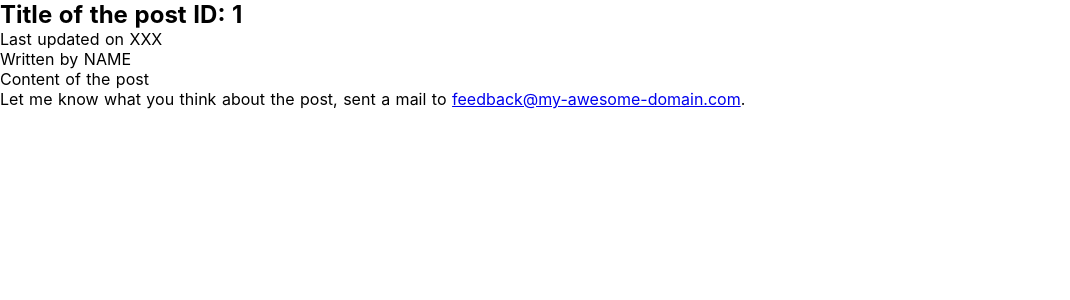
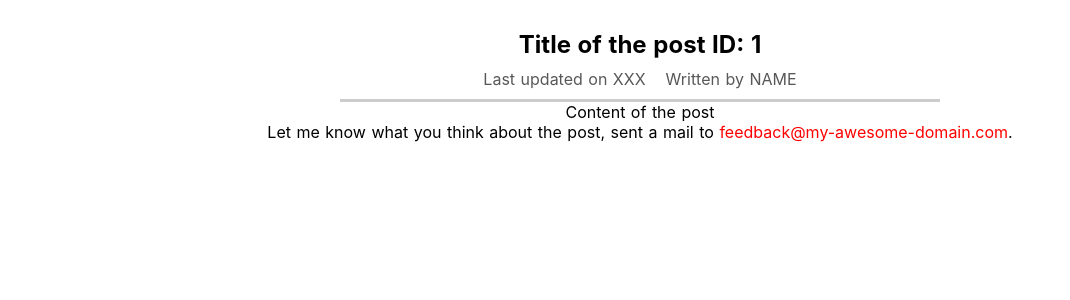
Before and after one commit to mistrs2p/nuxtme, a Nuxt app: page /posts/1 in a window 1280 px wide. Shown: the top 300 px of the page, without its empty margins (0-1070 px from the left). Built offline with nearby package versions, Linux system fonts and the light colour scheme.

Commit message:
Posts Subfolder _id Style Added

```diff
--- a/pages/posts/_id/index.vue
+++ b/pages/posts/_id/index.vue
@@ -1,12 +1,12 @@
 <template>
   <div class="single-post-page">
     <section class="post">
-      <h1>Title of the post ID: {{ $route.params.id }}</h1>
+      <h1 class="post-title">Title of the post ID: {{ $route.params.id }}</h1>
       <div class="post-details">
-        <div>Last updated on XXX</div>
-        <div>Written by NAME</div>
+        <div class="post-detail">Last updated on XXX</div>
+        <div class="post-detail">Written by NAME</div>
       </div>
-      <p>Content of the post</p>
+      <p class="post-content">Content of the post</p>
     </section>
     <section class="post-feedback">
       <p>Let me know what you think about the post, sent a mail to <a href="mailto:feedback@my-awesome-domain.com">feedback@my-awesome-domain.com</a>.</p>
@@ -20,6 +20,56 @@
 }
 </script>
 
-<style>
+<style scoped>
+  .single-post-page {
+    padding: 30px;
+    text-align: center;
+    box-sizing: border-box;
+  }
 
+  .post {
+    width: 100%;
+  }
+
+  @media (min-width: 768px) {
+    .post {
+      width: 600px;
+      margin: auto;
+    }
+  }
+
+  .post-title {
+    margin: 0;
+  }
+
+  .post-details {
+    padding: 10px;
+    box-sizing: border-box;
+    border-bottom: 3px solid #ccc;
+    display: flex;
+    justify-content: center;
+    align-items: center;
+    flex-direction: column;
+  }
+
+  @media (min-width: 768px) {
+    .post-details {
+      flex-direction: row;
+    }
+  }
+
+  .post-detail {
+    color: rgb(88, 88, 88);
+    margin: 0 10px;
+  }
+
+  .post-feedback a {
+    color: red;
+    text-decoration: none;
+  }
+
+  .post-feedback a:hover,
+  .post-feedback a:active {
+    color: salmon;
+  }
 </style>
```
